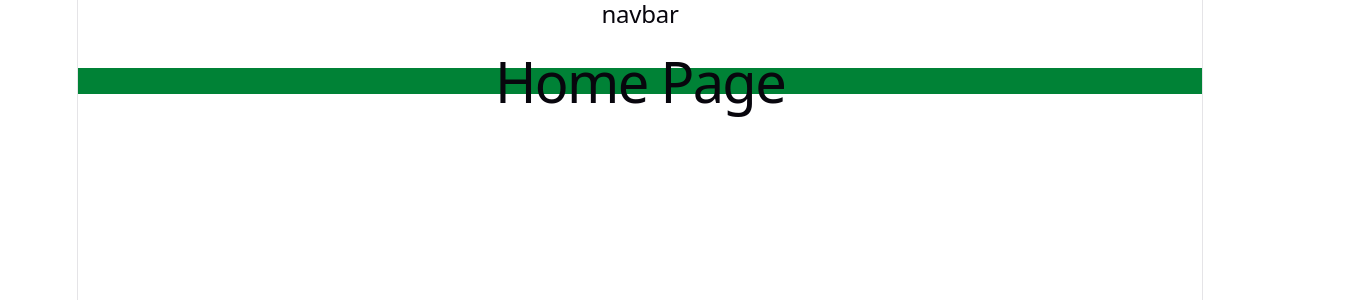
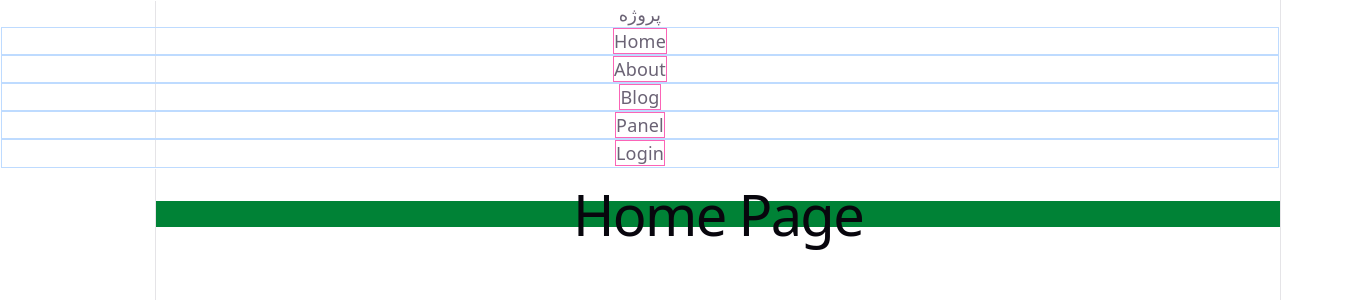
Before and after one commit to afsanamirzaei9-maker/UCEA-Web-Course-Project, a React (Vite) app: page / in a window 1280 px wide. Shown: the top 300 px of the page, 1358 px wide, since content can reach past the window. Built offline with nearby package versions, Linux system fonts and the light colour scheme.

Commit message:
main branch pulled again

```diff
--- a/index.html
+++ b/index.html
@@ -1,5 +1,5 @@
 <!doctype html>
-<html lang="en">
+<html lang="fa" dir="rtl">
   <head>
     <meta charset="UTF-8" />
     <link rel="icon" type="image/svg+xml" href="/favicon.svg" />
--- a/src/components/navbar/Navbar.jsx
+++ b/src/components/navbar/Navbar.jsx
@@ -1,9 +1,16 @@
+import { NavLink } from 'react-router-dom';
+import './navbar.css';
 export const Navbar = () => {
     return (
         <>
-            <div>
-                <ul>
-                    <h2>navbar</h2>
+            <div className="navbar-container border border-white w-screen ">
+                <div className="navLogo"><span>پروژه</span></div>
+                <ul className="navbar-ul">
+                    <li className="border border-blue-200"><NavLink to="/" className='border border-pink-400' >Home</NavLink></li>
+                    <li className="border border-blue-200"><NavLink to="/about" className='border border-pink-400' >About</NavLink></li>
+                    <li className="border border-blue-200"><NavLink to="/blog" className='border border-pink-400' >Blog</NavLink></li>
+                    <li className="border border-blue-200"><NavLink to="/panel" className='border border-pink-400' >Panel</NavLink></li>
+                    <li className="border border-blue-200"><NavLink to="/login" className='border border-pink-400' >Login</NavLink></li>
                 </ul>
             </div>
         </>
```
Also changed, not shown: src/components/navbar/navbar.css (added).
